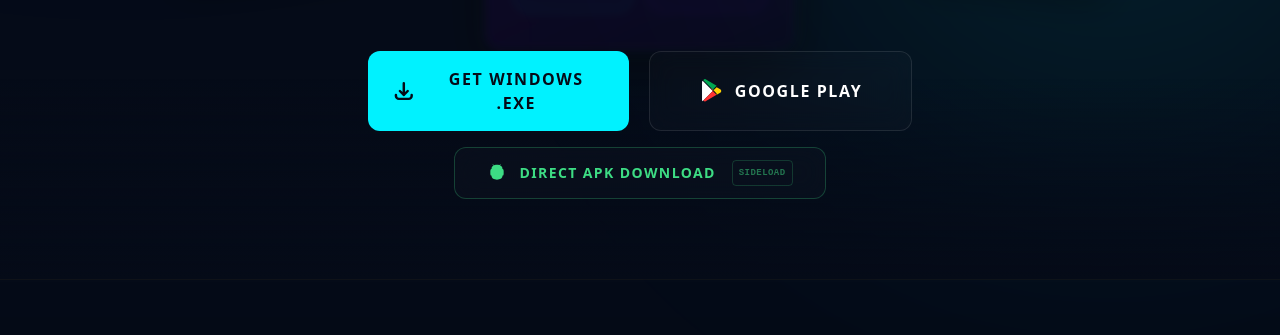
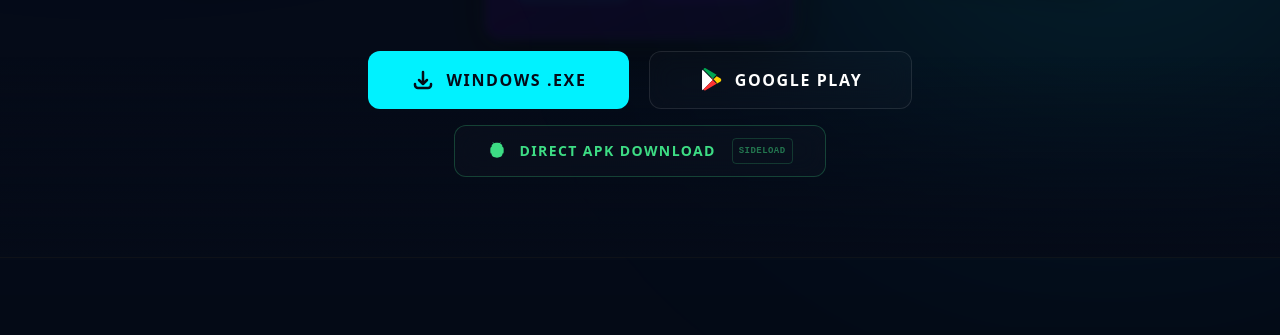
Before and after one commit to pushkarm703-dot/aerodrop-web, a plain HTML site: page index.html in a window 1280 px wide. Shown: the part 733-1068 px from the top of the page. Drawn offline with nearby package versions, Linux system fonts and the light colour scheme.

Commit message:
Update index.html

```diff
--- a/index.html
+++ b/index.html
@@ -187,7 +187,7 @@
             <div data-aos="fade-up" data-aos-delay="500" class="flex flex-col sm:flex-row gap-5 w-full max-w-xl mx-auto px-4 relative z-20">
                 <a href="Aerodrop_Setup.exe" download class="flex-1 bg-primary text-background font-black tracking-widest py-4 px-6 rounded-xl flex items-center justify-center gap-3 hover:scale-[1.05] hover:shadow-[0_0_40px_rgba(0,242,255,0.5)] transition-all duration-300">
                     <svg class="w-6 h-6" fill="none" stroke="currentColor" viewBox="0 0 24 24"><path stroke-linecap="round" stroke-linejoin="round" stroke-width="2.5" d="M4 16v1a3 3 0 003 3h10a3 3 0 003-3v-1m-4-4l-4 4m0 0l-4-4m4 4V4"></path></svg>
-                    GET WINDOWS .EXE
+                    WINDOWS .EXE
                 </a>
 
                 <a href="#" target="_blank" class="flex-1 glass-panel border border-white/10 text-white font-bold tracking-widest py-4 px-6 rounded-xl flex items-center justify-center gap-3 hover:bg-white/5 hover:border-white/30 hover:scale-[1.05] transition-all duration-300">
```
